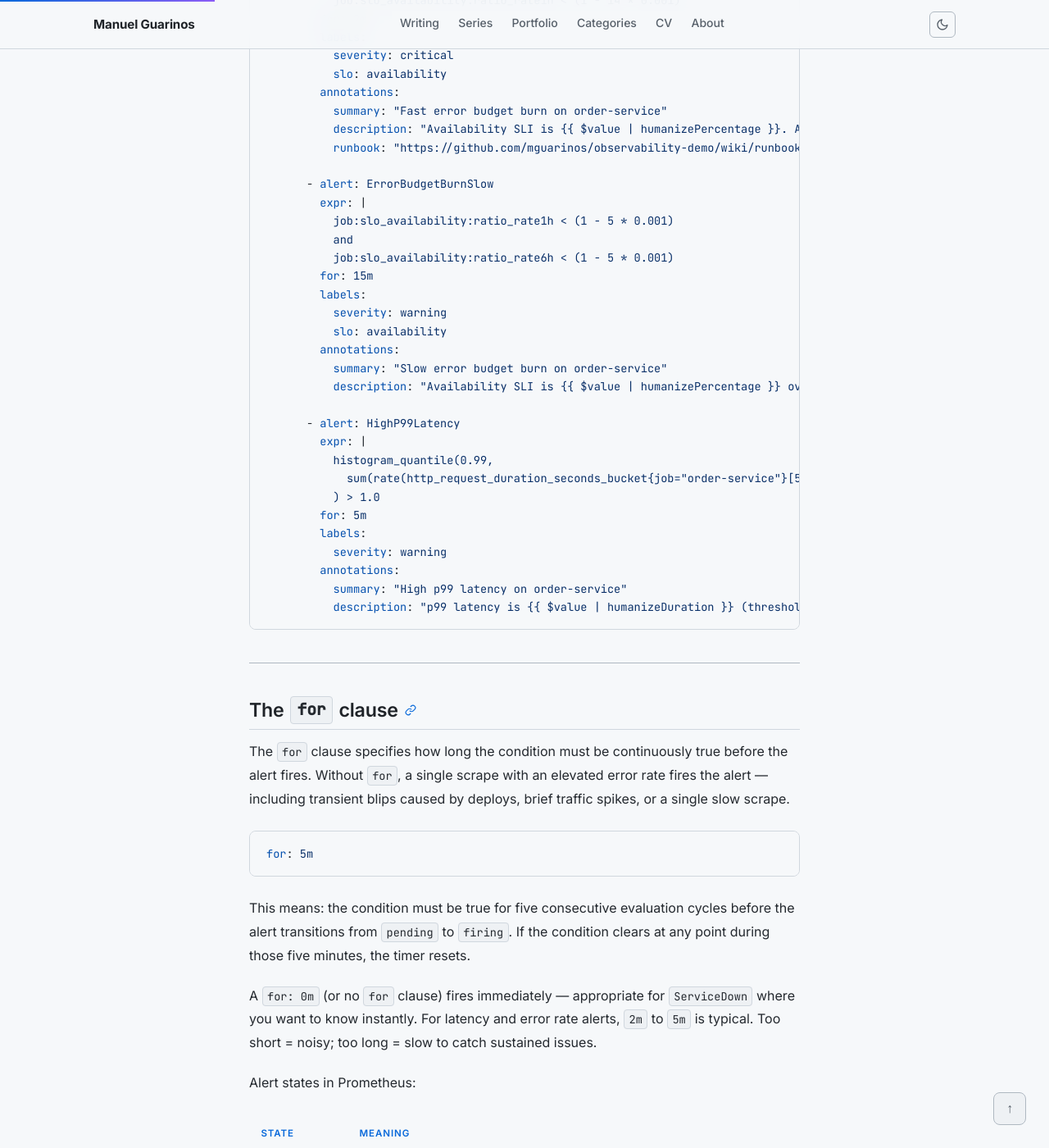
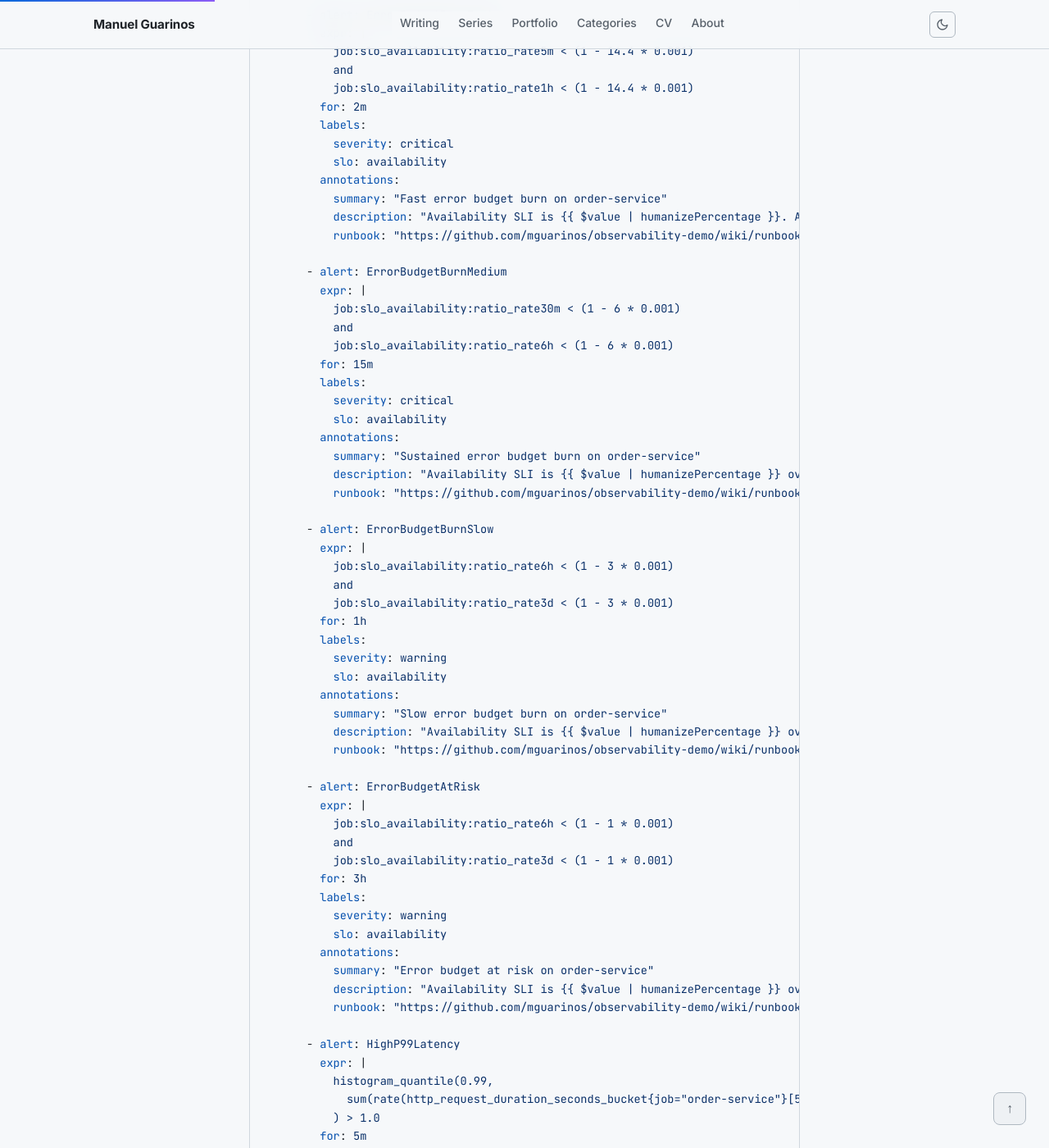
Before and after one commit to mguarinos/mguarinos.github.io, a Jekyll site: the page built from _series/observability-series/alerting.md, in a window 1280 px wide and 1400 px high, scrolled down 2016 px. Shown: the whole window at 82% size. Built offline with Jekyll 4.4.1, drawn with Linux system fonts in a browser that asks for light colours; the table of contents is made by our own code; some of the changed text lies outside the part shown.

Commit message:
fix: align SLO alerts with SRE Workbook and add repo GitHub banner
- slos.md / alerting.md: implement all 4 burn-rate alert levels with
  canonical multipliers (14.4×, 6×, 3×, 1×) matching the diagram;
  add ratio_rate30m and ratio_rate3d recording rules; replace the
  simplified 2-alert version
- foundations.md: correct slow-lookup latency 250ms → 270ms
- _config.yml: add github: default for observability-series scope so
  every post shows the "Source code" banner linking to the demo repo

Co-Authored-By: Claude Sonnet 4.6 <noreply@anthropic.com>

````diff
--- a/_config.yml
+++ b/_config.yml
@@ -57,6 +57,7 @@ defaults:
       series: "Production Observability"
       categories: [observability, prometheus, grafana, python]
       image: /assets/images/observability-series/header.svg
+      github: https://github.com/mguarinos/observability-demo
 
   - scope:
       path: "_series/ollama-infra-series"
--- a/_series/observability-series/alerting.md
+++ b/_series/observability-series/alerting.md
@@ -34,9 +34,9 @@ groups:
 
       - alert: ErrorBudgetBurnFast
         expr: |
-          job:slo_availability:ratio_rate5m < (1 - 14 * 0.001)
+          job:slo_availability:ratio_rate5m < (1 - 14.4 * 0.001)
           and
-          job:slo_availability:ratio_rate1h < (1 - 14 * 0.001)
+          job:slo_availability:ratio_rate1h < (1 - 14.4 * 0.001)
         for: 2m
         labels:
           severity: critical
@@ -46,18 +46,47 @@ groups:
           description: "Availability SLI is {{ $value | humanizePercentage }}. At this rate the monthly budget is exhausted in ~2 hours."
           runbook: "https://github.com/mguarinos/observability-demo/wiki/runbooks/error-budget-burn"
 
+      - alert: ErrorBudgetBurnMedium
+        expr: |
+          job:slo_availability:ratio_rate30m < (1 - 6 * 0.001)
+          and
+          job:slo_availability:ratio_rate6h < (1 - 6 * 0.001)
+        for: 15m
+        labels:
+          severity: critical
+          slo: availability
+        annotations:
+          summary: "Sustained error budget burn on order-service"
+          description: "Availability SLI is {{ $value | humanizePercentage }} over 6h. Monthly budget exhausted in ~5 days at this rate."
+          runbook: "https://github.com/mguarinos/observability-demo/wiki/runbooks/error-budget-burn"
+
       - alert: ErrorBudgetBurnSlow
         expr: |
-          job:slo_availability:ratio_rate1h < (1 - 5 * 0.001)
+          job:slo_availability:ratio_rate6h < (1 - 3 * 0.001)
           and
-          job:slo_availability:ratio_rate6h < (1 - 5 * 0.001)
-        for: 15m
+          job:slo_availability:ratio_rate3d < (1 - 3 * 0.001)
+        for: 1h
         labels:
           severity: warning
           slo: availability
         annotations:
           summary: "Slow error budget burn on order-service"
-          description: "Availability SLI is {{ $value | humanizePercentage }} over 6h. Monthly budget exhausted in ~3 days at this rate."
+          description: "Availability SLI is {{ $value | humanizePercentage }} over 3d. Monthly budget exhausted in ~10 days at this rate."
+          runbook: "https://github.com/mguarinos/observability-demo/wiki/runbooks/error-budget-burn"
+
+      - alert: ErrorBudgetAtRisk
+        expr: |
+          job:slo_availability:ratio_rate6h < (1 - 1 * 0.001)
+          and
+          job:slo_availability:ratio_rate3d < (1 - 1 * 0.001)
+        for: 3h
+        labels:
+          severity: warning
+          slo: availability
+        annotations:
+          summary: "Error budget at risk on order-service"
+          description: "Availability SLI is {{ $value | humanizePercentage }} over 3d. Budget will exhaust by end of window at this rate."
+          runbook: "https://github.com/mguarinos/observability-demo/wiki/runbooks/error-budget-burn"
 
       - alert: HighP99Latency
         expr: |
--- a/_series/observability-series/slos.md
+++ b/_series/observability-series/slos.md
@@ -110,7 +110,16 @@ Record the SLI as a time series so you can track it over time and use it in both
             sum(rate(http_requests_total{job="order-service"}[5m]))
           )
 
-      # Availability SLI: 1-hour window (for slow burn detection)
+      # Availability SLI: 30-minute window (for medium burn detection)
+      - record: job:slo_availability:ratio_rate30m
+        expr: |
+          1 - (
+            sum(rate(http_requests_total{job="order-service", status=~"5.."}[30m]))
+            /
+            sum(rate(http_requests_total{job="order-service"}[30m]))
+          )
+
+      # Availability SLI: 1-hour window
       - record: job:slo_availability:ratio_rate1h
         expr: |
           1 - (
@@ -126,6 +135,15 @@ Record the SLI as a time series so you can track it over time and use it in both
             sum(rate(http_requests_total{job="order-service", status=~"5.."}[6h]))
             /
             sum(rate(http_requests_total{job="order-service"}[6h]))
+          )
+
+      # Availability SLI: 3-day window (for slow burn detection)
+      - record: job:slo_availability:ratio_rate3d
+        expr: |
+          1 - (
+            sum(rate(http_requests_total{job="order-service", status=~"5.."}[3d]))
+            /
+            sum(rate(http_requests_total{job="order-service"}[3d]))
           )
 ```
 
@@ -162,14 +180,10 @@ Google's [SRE Workbook](https://sre.google/workbook/alerting-on-slos/) (Chapter
   <figcaption>Error budget depletion curves at each burn rate over a 30-day window. Solid lines are the primary alerts; dashed lines are the secondary alerts at the same severity. All four lines start at 100% budget on day 0 — the steeper the slope, the less time you have to respond.</figcaption>
 </figure>
 
-Levels 1 and 2 are paging alerts. The service is burning budget fast enough that, left unchecked, it will be exhausted within hours. Someone needs to act now. Level 2 is not redundant with level 1 — it catches medium-severity outages (a 3% error rate instead of a 10% one) that level 1's higher threshold would miss entirely.
-
-Levels 3 and 4 are ticket alerts. No one should be woken up, but the degradation is real and accumulating. At 3× burn, 10% of the monthly budget disappears every three days. At 1× burn, the service is right on the edge — it will just barely exhaust the budget by month end. Teams miss level 4 constantly because no single window looks alarming. Without a slow-burn alert, you discover the budget is gone when it matters most: at the start of a release week.
-
-The implementation below covers levels 1, 2, and 3. For a production setup, add levels 3 and 4 as warning-severity alerts routed to a ticketing system rather than an on-call channel.
+Level 1 is the paging alert. The service is burning budget fast enough that, left unchecked, it will be exhausted within hours. Level 4 is the silent killer — no single window looks alarming, but at the end of the month the budget is gone. Without a slow-burn alert, you discover this when it matters most: at the start of a release week.
 
 ```yaml
-# Level 1: 14.4× burn — 2% of monthly budget in 1 hour
+# Level 1: 14.4× burn — pages immediately
 - alert: ErrorBudgetBurnFast
   expr: |
     job:slo_availability:ratio_rate5m < (1 - 14.4 * 0.001)
@@ -178,13 +192,15 @@ The implementation below covers levels 1, 2, and 3. For a production setup, add
   for: 2m
   labels:
     severity: critical
+    slo: availability
   annotations:
     summary: "Fast error budget burn on order-service"
     description: |
       Availability SLI is {{ $value | humanizePercentage }}.
       At this rate, the monthly error budget will be exhausted in ~2 hours.
+    runbook: "https://github.com/mguarinos/observability-demo/wiki/runbooks/error-budget-burn"
 
-# Level 2: 6× burn — 5% of monthly budget in 6 hours
+# Level 2: 6× burn — pages immediately
 - alert: ErrorBudgetBurnMedium
   expr: |
     job:slo_availability:ratio_rate30m < (1 - 6 * 0.001)
@@ -193,26 +209,47 @@ The implementation below covers levels 1, 2, and 3. For a production setup, add
   for: 15m
   labels:
     severity: critical
+    slo: availability
   annotations:
     summary: "Sustained error budget burn on order-service"
     description: |
       Availability SLI is {{ $value | humanizePercentage }} over 6h.
       At this rate, the monthly error budget will be exhausted in ~5 days.
+    runbook: "https://github.com/mguarinos/observability-demo/wiki/runbooks/error-budget-burn"
 
-# Level 3: 3× burn — 10% of monthly budget in 3 days
+# Level 3: 3× burn — ticket, no page
 - alert: ErrorBudgetBurnSlow
   expr: |
     job:slo_availability:ratio_rate6h < (1 - 3 * 0.001)
     and
-    job:slo_availability:ratio_rate6h < (1 - 3 * 0.001)
+    job:slo_availability:ratio_rate3d < (1 - 3 * 0.001)
   for: 1h
   labels:
     severity: warning
+    slo: availability
   annotations:
     summary: "Slow error budget burn on order-service"
     description: |
-      Availability SLI is {{ $value | humanizePercentage }} over 6h.
+      Availability SLI is {{ $value | humanizePercentage }} over 3d.
       At this rate, the monthly error budget will be exhausted in ~10 days.
+    runbook: "https://github.com/mguarinos/observability-demo/wiki/runbooks/error-budget-burn"
+
+# Level 4: 1× burn — ticket, no page
+- alert: ErrorBudgetAtRisk
+  expr: |
+    job:slo_availability:ratio_rate6h < (1 - 1 * 0.001)
+    and
+    job:slo_availability:ratio_rate3d < (1 - 1 * 0.001)
+  for: 3h
+  labels:
+    severity: warning
+    slo: availability
+  annotations:
+    summary: "Error budget at risk on order-service"
+    description: |
+      Availability SLI is {{ $value | humanizePercentage }} over 3d.
+      Budget is being consumed at the edge of the sustainable rate — will exhaust by end of window.
+    runbook: "https://github.com/mguarinos/observability-demo/wiki/runbooks/error-budget-burn"
 ```
 
 The threshold math: `1 - (burn_rate × error_budget_fraction)`. For a 99.9% SLO (error budget = 0.001), a 14.4× burn rate threshold is `1 - 14.4 × 0.001 = 0.9856`. If the SLI drops below that — more than 1.44% of requests failing — the fast-burn alert fires.
````
Also changed, not shown: other parts of _series/observability-series/slos.md (+1 -1 lines), _series/observability-series/foundations.md (+1 -7 lines).
